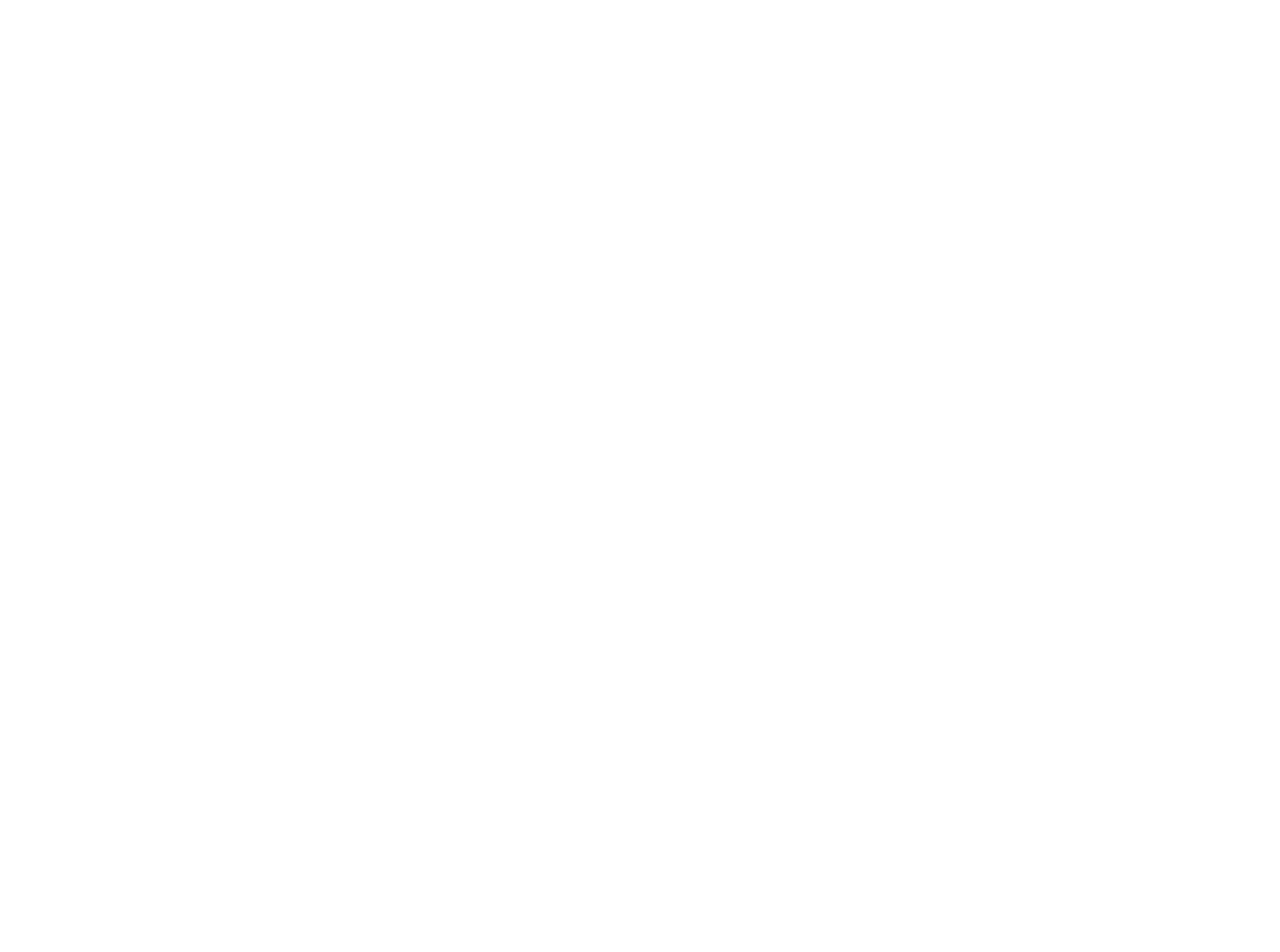
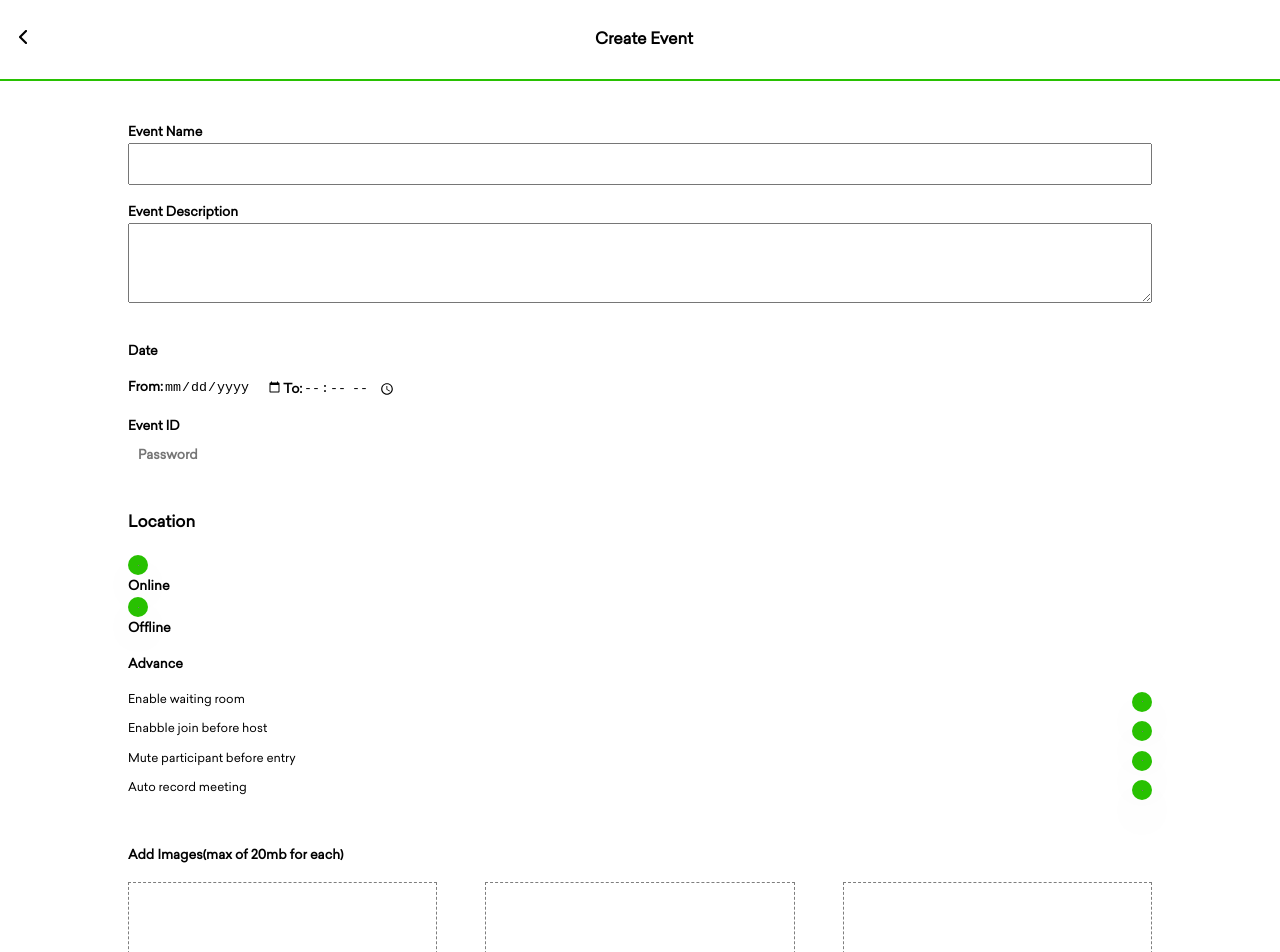
Before and after one commit to chibaba/owan, a React (Create React App) app: page /create in a window 1280 px wide. Shown: the top 952 px of the page. Before the commit the page ends 800 px from the top, so only its background shows below. Built offline with nearby package versions, Linux system fonts and the light colour scheme.

Commit message:
refactor first create event form

```diff
--- a/src/App.js
+++ b/src/App.js
@@ -9,6 +9,7 @@ const EventPage = lazy(() => import('./Pages/Events'));
 const DashboardPage = lazy(() => import('./Pages/Dashboard'));
 const WelcomePage = lazy(() => import('./Pages/welcomepage'));
 const EventStatus =lazy(() => import('./Pages/EventStatus'))
+const CreateEvent= lazy(()=> import('./Pages/StepToCreateEvent/CreateEvent/index'))
 
 function App() {
   return (
@@ -33,6 +34,9 @@ function App() {
           <Route path="/status">
             <EventStatus />
           </Route>
+          <Route path="/create">
+            <CreateEvent />
+          </Route>
         </AppContextWrapper>
       </Router>
     </Suspense>
--- a/src/Commons/Button/index.jsx
+++ b/src/Commons/Button/index.jsx
@@ -2,17 +2,17 @@ import React from 'react';
 import Styled from 'styled-components';
 import PropTypes from 'prop-types';
 
-function Button({ text }) {
-  return <DefaultButton>{text}</DefaultButton>;
+function Button({ text, cancelbtn }) {
+  return <DefaultButton cancelbtn={cancelbtn}>{text}</DefaultButton>;
 }
 
 const DefaultButton = Styled.button`
   width: 100%;
   border: none;
-  background: #28C101;
+  background: ${({cancelbtn})=>cancelbtn? '':'#28C101'};
   border-radius: 5px;
   box-shadow: 0px 20px 45px rgba(0, 0, 0, 0.07);
-  color: #fff;
+  color: ${({cancelbtn})=>cancelbtn?'black':'white'};
   font-size: 14px;
   font-family: 'Sailec', sans-serif;
   font-weight: 900;
--- /dev/null
+++ b/src/Commons/CheckBox/index.jsx
@@ -0,0 +1,46 @@
+import React from "react";
+import PropTypes from "prop-types";
+import styled from "styled-components";
+
+const CheckBox = ({type='checkbox', name, checked=false, onChange, location}) => {
+  return (
+    <StyledCheckbox>
+      <HiddenCheckBox
+        type={type}
+        name={name}
+        checked={checked}
+        onChange={onChange}
+        location={location}
+      />
+    </StyledCheckbox>
+  );
+};
+const HiddenCheckBox = styled.input`
+  height: 1px;
+  border: 0;
+  margin: -1px;
+  overflow: hidden;
+  padding: 0;
+  white-space: nowrap;
+  width: 1px;
+`;
+const StyledCheckbox = styled.div`
+  width: ${({location})=> location? '16px': '20px'};
+  height:  ${({location})=> location? "16px": "20px"};
+  border-radius: 50%;
+  position: relative;
+  background: ${({checked})=>checked? 'rgba(40,193,1, 0.1':'#28C101' };
+  box-shadow: 0px 20px 45px rgba(0, 0, 0, 0.07);
+  display: flex;
+  align-items: center;
+  justify-content: center;
+  cursor: pointer;
+`;
+CheckBox.propTypes = {
+  type: PropTypes.string,
+  name: PropTypes.string.isRequired,
+  checked: PropTypes.bool,
+  onChange: PropTypes.func.isRequired,
+};
+
+export default CheckBox;
--- /dev/null
+++ b/src/Commons/CreateEventLayout/index.jsx
@@ -0,0 +1,25 @@
+import React from 'react';
+import Header from '../Header';
+import styled from 'styled-components';
+
+
+
+const CreateEventLayout=({children})=>{
+    return(
+        <>
+        <Header title="Create Event" bordered={false}/>
+    <ContentLayout>{children}</ContentLayout>
+
+        </>
+    )
+
+}
+const ContentLayout = styled.section`
+  width: 80%;
+
+  margin: auto;
+  display: flex;
+  flex-direction: column;
+  padding: 40px 0;
+`;
+export default CreateEventLayout
--- a/src/Commons/Header/index.jsx
+++ b/src/Commons/Header/index.jsx
@@ -16,7 +16,7 @@ function Header({ bordered, title }) {
 const MainHeader = Styled.header`
   height: 79px;
   border-bottom: ${(props) =>
-    props.bordered ? '1px solid rgba(0, 0, 0, 0.08)' : ''};
+    props.bordered ? '1px solid rgba(0, 0, 0, 0.08)' : '2px solid  #28C101'};
   display: flex;
   align-items: center;
   padding: 0 1.2rem;
--- a/src/Commons/UserHeader/UserHeader.jsx
+++ b/src/Commons/UserHeader/UserHeader.jsx
@@ -1,5 +1,6 @@
 import React from "react";
 import '../UserHeader/UserHeader.css'
+import PropTypes from 'prop-types'
 
 const UserHeader = ({ firstName, lastName, time, date, biggerUserImg }) => {
   return (
@@ -23,4 +24,9 @@ const UserHeader = ({ firstName, lastName, time, date, biggerUserImg }) => {
     </div>
   );
 };
+UserHeader.propTypes={
+  firstName: PropTypes.string,
+  lastName:PropTypes.string
+
+}
 export default UserHeader;
--- /dev/null
+++ b/src/Components/ImageCard/Card.js
@@ -0,0 +1,23 @@
+import React from 'react';
+import styled from 'styled-components';
+
+const ImageCard =({image})=> {
+    return(
+        <UploadImage>
+            {image}
+        </UploadImage>
+
+
+    )
+}
+const UploadImage = styled.div`
+        height:80px;
+        width: 30%;
+        border: 1px dashed rgba(0,0,0,0.5);
+        margin-bottom: 1rem;
+        @media(min-with: 760px){
+            width: 200px;
+        }
+
+`
+export default ImageCard
--- /dev/null
+++ b/src/Components/ImageCard/ImageContainer.js
@@ -0,0 +1,32 @@
+import React from 'react';
+import styled from 'styled-components';
+import Card from './Card'
+
+
+const ImageContainer=()=>{
+
+    return(
+        <ImageCon>
+            <Card image/>
+            <Card image/>
+            <Card image/>
+            <Card image/>
+        </ImageCon>
+    )
+}
+
+
+
+const ImageCon = styled.div`
+    display:flex;
+    flex-wrap: wrap;
+    justify-content: space-between;
+
+    align-items: center;
+    margin-bottom: 4.5rem;
+
+
+
+
+`
+export default ImageContainer
--- /dev/null
+++ b/src/Pages/StepToCreateEvent/CreateEvent/CreateEvent.css
@@ -0,0 +1,65 @@
+label{
+    font-weight: 600;
+    font-size: 13px;
+}
+.inputName{
+    width: 100%;
+    box-sizing: border-box;
+    font: inherit;
+    margin-bottom: 1rem;
+    padding: 10px 0;
+    outline: none
+
+}
+.textarea{
+    width: 100%;
+    box-sizing: border-box;
+    font: inherit;
+    margin-bottom: 1rem;
+    height: 80px;
+    outline: none;
+}
+.title{
+    font-size: 13px;
+}
+
+
+.calender{
+    display: flex;
+
+}
+input[type=date], input[type=time]{
+    border: none;
+    margin-bottom: 1rem;
+
+    outline:none;
+
+}
+
+.eventpassword{
+    width: 100%;
+    box-sizing: border-box;
+    font: inherit;
+    margin-bottom: 1rem;
+    padding: 10px 0;
+    outline: none;
+    border: none;
+    padding-left: 10px;
+
+
+}
+.multiple-checked{
+    display: flex;
+    flex-direction: column;
+    justify-content: center;
+    padding-bottom: 1.2rem;
+
+}
+.multiple-checked > div{
+    margin-bottom: 0.6rem;
+    font-size: 12px
+}
+.checklist{
+    display: flex;
+    justify-content: space-between;
+}
--- /dev/null
+++ b/src/Pages/StepToCreateEvent/CreateEvent/index.jsx
@@ -0,0 +1,130 @@
+import React from "react";
+
+import CheckBox from "../../../Commons/CheckBox"
+import Button from "../../../Commons/Button"
+import CreateEventLayout from "../../../Commons/CreateEventLayout";
+import "../CreateEvent/CreateEvent.css";
+import styled from "styled-components";
+
+import { useState } from "react";
+import ImageContainer from "../../../Components/ImageCard/ImageContainer";
+
+const CreateEvent = () => {
+  const initialState = {
+    eventType: "",
+    description: "",
+    eventPassword: "",
+  };
+  const [data, setData] = useState(initialState);
+
+  const handleInputChange = (event) => {
+    setData({
+      ...data,
+      [event.target.name]: event.target.value,
+    });
+  };
+  console.log(data);
+  return (
+    <CreateEventLayout>
+      <EventForm>
+      <div>
+          <label className="event">
+            Event Name
+            <input
+              className="inputName"
+              type="text"
+              name="eventType"
+              value={data.eventType}
+              onChange={handleInputChange}
+              required
+            />
+          </label>
+        </div>
+        <div>
+          <label className="event">
+            Event Description
+            <textarea
+              className="textarea"
+              name="description"
+              value={data.descriptio}
+              onChange={handleInputChange}
+              required
+            />
+          </label>
+        </div>
+        <div>
+          <h4 className="title">Date</h4>
+          <div className="calender">
+            <label>
+              From:
+              <input type="date" name="date" required />
+            </label>
+            <label>
+              To:
+              <input type="time" name="time" required />
+            </label>
+          </div>
+          <div>
+            <label>
+              Event ID
+              <input
+                className="eventpassword"
+                type="password"
+                name="eventPassword"
+                placeholder="Password"
+                value={data.eventPassword}
+                onChange={handleInputChange}
+                required
+              />
+            </label>
+          </div>
+        </div>
+        <h4 className="tittle">Location</h4>
+        <div className="locationCheckbox">
+            <label>
+            <CheckBox name="loactionOn" onChange={handleInputChange} location={false} />
+                Online
+            </label>
+            <label>
+            <CheckBox name="loactionOff" onChange={handleInputChange} location={false} />
+                Offline
+            </label>
+
+
+        </div>
+        <h4 className="title">Advance</h4>
+        <div className="multiple-checked">
+          <div className="checklist">
+            <span>Enable waiting room</span>
+            <CheckBox name="waitingRoom" onChange={handleInputChange} />
+          </div>
+          <div className="checklist">
+            <span>Enabble join before host</span>
+            <CheckBox name="EnableHost" checked={false}onChange={handleInputChange} />
+          </div>
+          <div className="checklist">
+            <span>Mute participant before entry</span>
+            <CheckBox name="Mute"  onChange={handleInputChange} />
+          </div>
+          <div className="checklist">
+            <span>Auto record meeting</span>
+            <CheckBox name="autoRecord" onChange={handleInputChange} />
+          </div>
+        </div>
+        <h4 className="title">Add Images(max of 20mb for each)</h4>
+        <ImageContainer></ImageContainer>
+        <Button cancelbtn={false} text="Continue" />
+        <Button cancelbtn={true} text="Cancel"></Button>
+
+
+
+
+      </EventForm>
+    </CreateEventLayout>
+  );
+};
+const EventForm = styled.form`
+  display: flex;
+  flex-direction: column;
+`;
+export default CreateEvent;
```
Also changed, not shown: src/Pages/StepToCreateEvent/CreateEventTwo/index.jsx (added).
